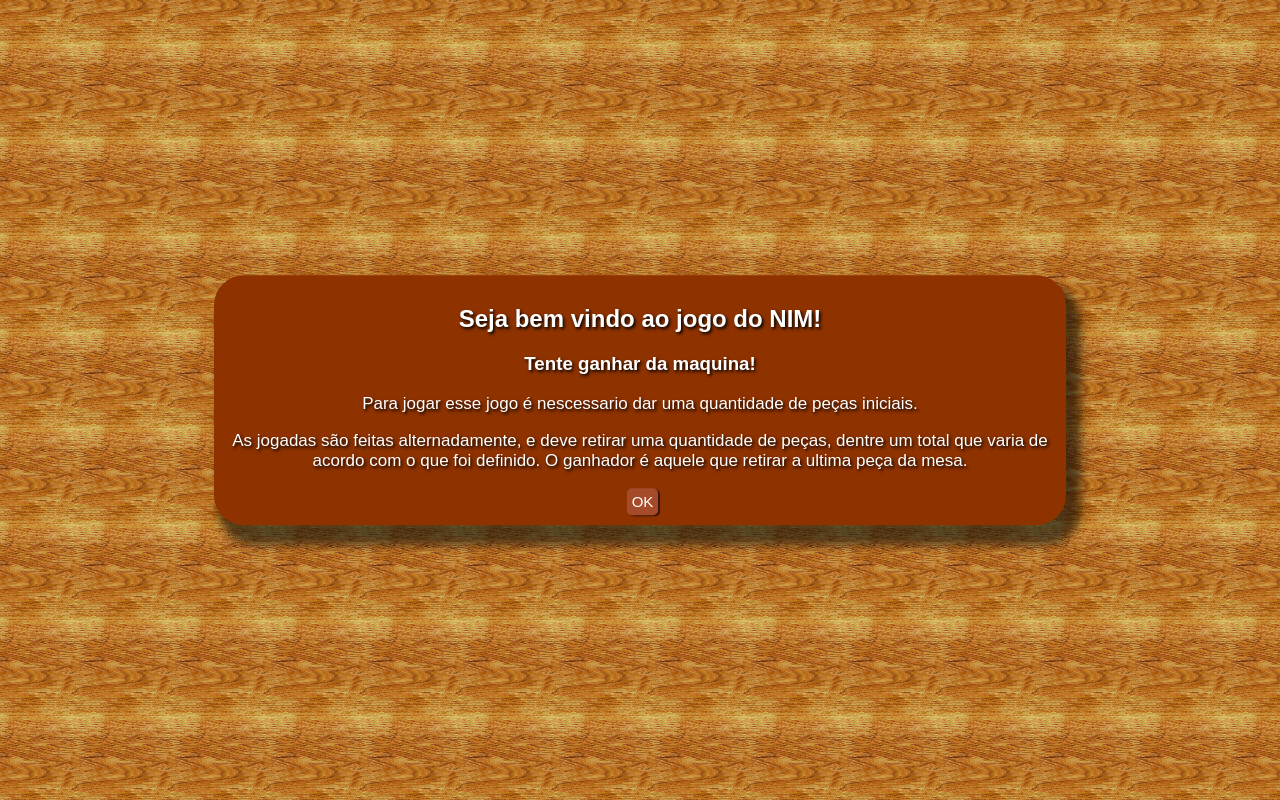
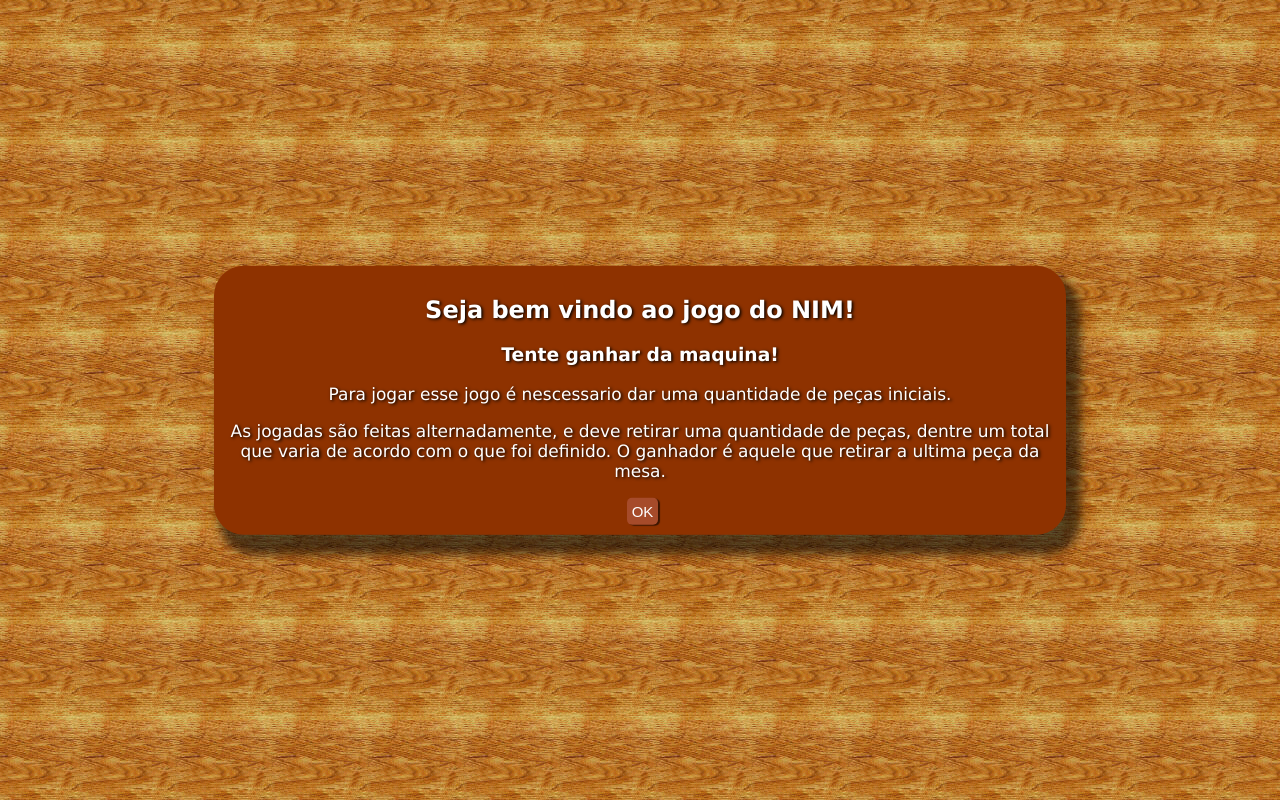
Before and after one commit to PedroFnseca/Jogo-NIM, a plain HTML site: page index.html in a window 1280 px wide. Drawn offline with Linux system fonts and the light colour scheme.

Commit message:
Update style.css

```diff
--- a/style.css
+++ b/style.css
@@ -1,7 +1,7 @@
 body{
     /* background-color: #8E3200; cor antiga*/
     background-image: url("fundo.png");
-    font-family: Arial, Helvetica, sans-serif;
+    font-family: Verdana, Geneva, Tahoma, sans-serif; /* Arial <- Antiga */
 }
 
 #container{
```
